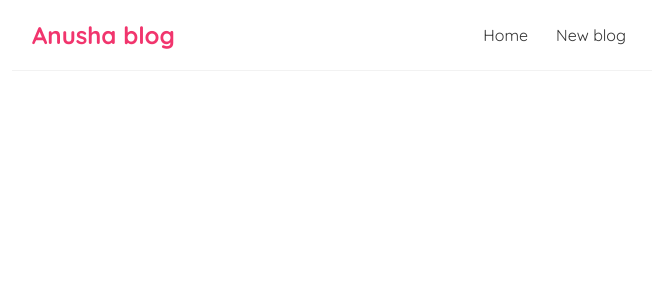
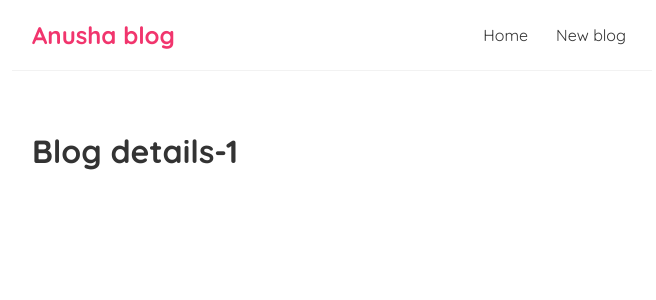
Before and after one commit to A12h16/test, a React (Create React App) app: page /blogs/1 in a window 1280 px wide. Shown: the top 300 px of the page, without its empty margins (308-964 px from the left). Built offline with nearby package versions, Linux system fonts and the light colour scheme.

Commit message:
feat: :zap: Route parameters

```diff
--- a/src/App.js
+++ b/src/App.js
@@ -3,6 +3,7 @@
 import Navbar from './Navbar';
 import { BrowserRouter as Router, Switch, Route } from 'react-router-dom';
 import Create from './Create';
+import BlogsDetails from './BlogsDetails';
 
 
 function App() {
@@ -20,6 +21,9 @@
             <Route path="/create">
               <Create />
             </Route>
+            <Route path="/blogs/:id">
+              <BlogsDetails/>
+            </Route>
           </Switch>
         </div>
       </div>
--- a/src/BlogList.js
+++ b/src/BlogList.js
@@ -1,16 +1,20 @@
-const BlogList = ({blogs,title}) => {
-   // const {blogs,title}=props
+import { Link } from "react-router-dom";
+
+const BlogList = ({ blogs, title }) => {
+    // const {blogs,title}=props
     return (
         <div className="blog-list">
             <h1>{title}</h1>
             {blogs.map((blog) =>
                 <div className="blog-preview" key={blog.id}>
+                    <Link to={`/blogs/:${blog.id}`}>
                     <h2>{blog.title}</h2>
                     <p>Written by {blog.author}</p>
+                    </Link>
                 </div>)
             }
         </div>
-     )
+    )
 }
 
 export default BlogList;
--- /dev/null
+++ b/src/BlogsDetails.js
@@ -0,0 +1,12 @@
+import { useParams } from "react-router-dom";
+
+const BlogsDetails = () => {
+    const {id}=useParams()
+    return (
+        <div className="blog-details">
+            <h1>Blog details-{id}</h1>
+        </div>
+     );
+}
+
+export default BlogsDetails;
--- a/src/index.css
+++ b/src/index.css
@@ -47,3 +47,6 @@
   color: #f1356d;
   margin-bottom: 8px;
 }
+.blog-preview a{
+  text-decoration: none;
+}
```
